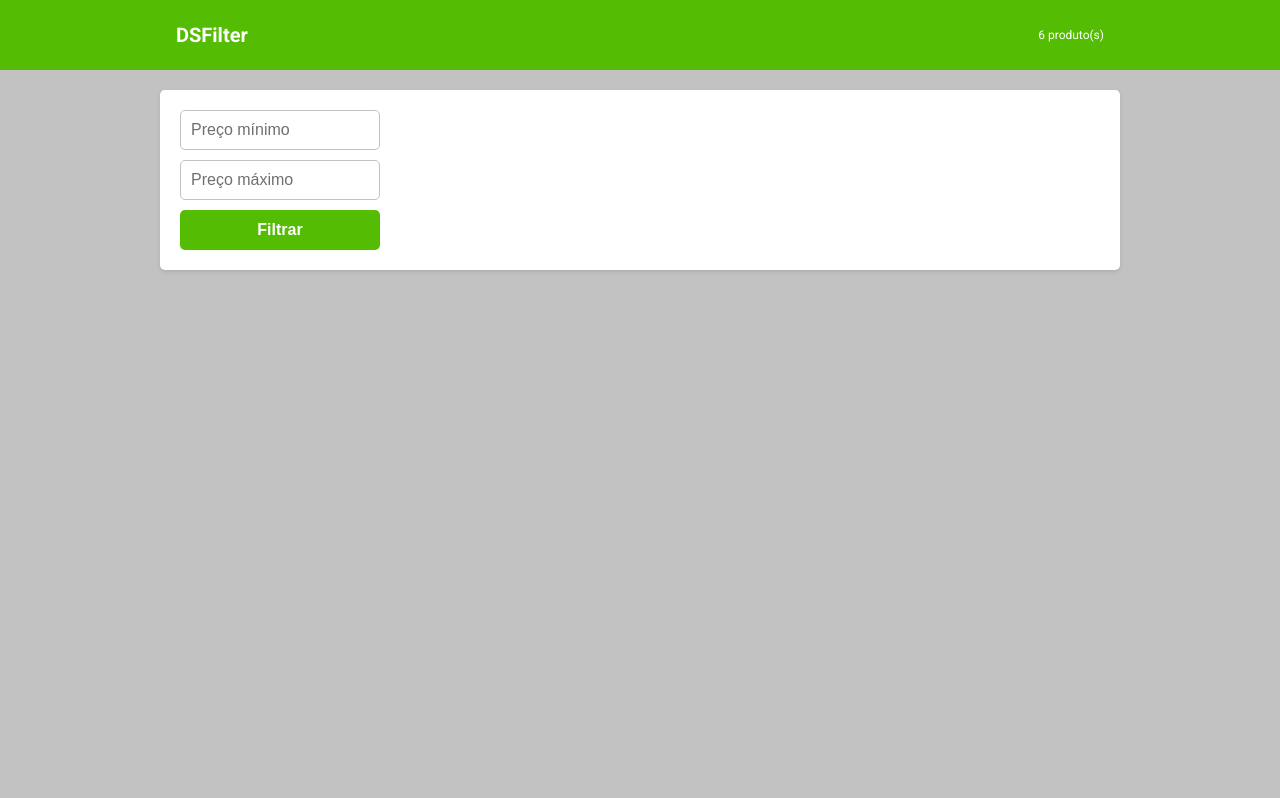
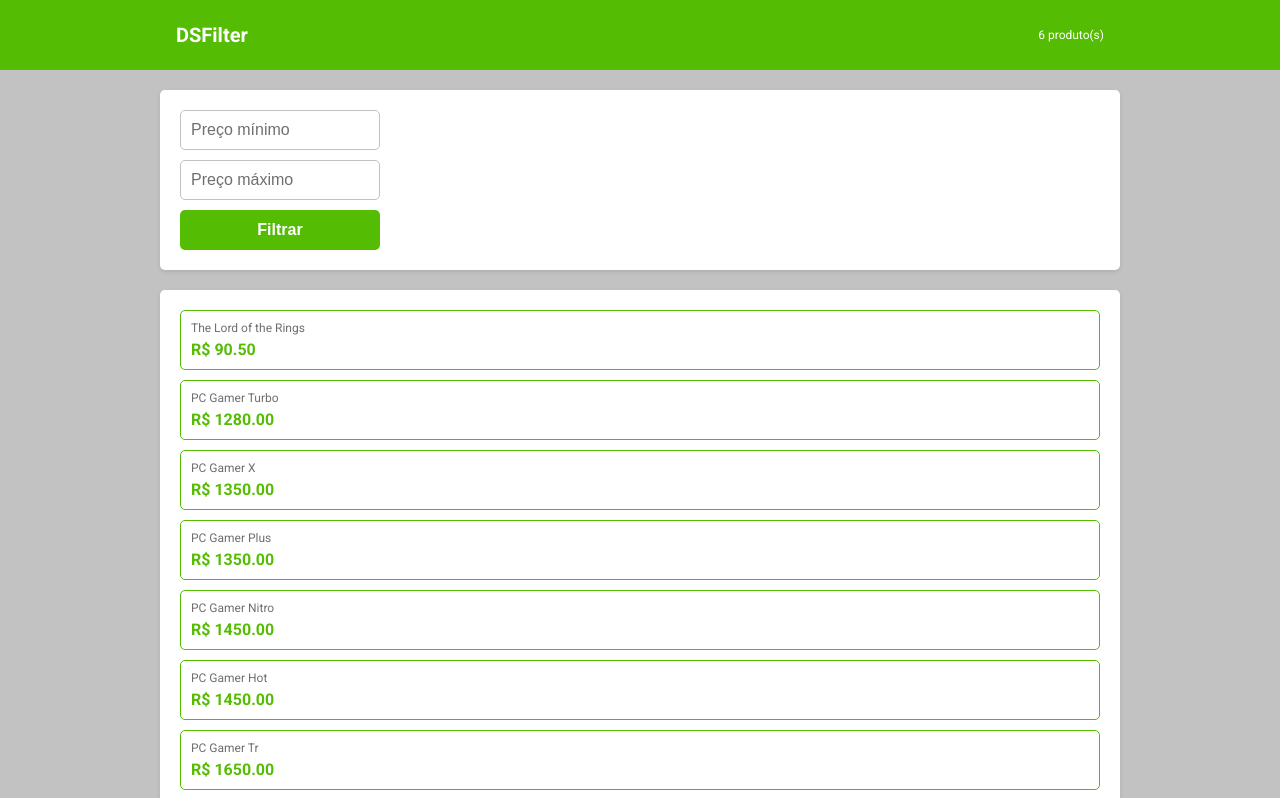
Before and after one commit to solucaoerp/dsfilter, a React (Vite) app: page / in a window 1280 px wide. Shown: the top 798 px of the page. Built offline with nearby package versions, Linux system fonts and the light colour scheme.

Commit message:
ProductList component and refactorings

```diff
--- a/src/App.tsx
+++ b/src/App.tsx
@@ -1,16 +1,39 @@
+import { useEffect, useState } from "react";
+
+import Header from "./components/common/Header";
 import Card from "./components/common/Card";
+
 import Filter from "./components/common/Filter";
-import Header from "./components/common/Header";
+import ProductList from "./components/common/ProductList";
+import { ProductDTO } from "./models/product";
+import { findByPrice } from "./services/product-service";
 
 export default function App() {
+  const [products, setProducts] = useState<ProductDTO[]>([]);
+  const [initialLoadComplete, setInitialLoadComplete] = useState(false);
+
+  useEffect(() => {
+    const allProducts = findByPrice(0, Number.MAX_VALUE);
+    setProducts(allProducts);
+    setInitialLoadComplete(true);
+  }, []);
+
+  function handleFilter(minPrice: number, maxPrice: number) {
+    const filteredProducts = findByPrice(minPrice, maxPrice);
+    setProducts(filteredProducts);
+  }
+
   return (
     <>
       <Header />
       <main>
         <Card>
-          <Filter />
+          <Filter onFilter={handleFilter} />
+        </Card>
+        <Card>
+          <ProductList products={products} initialLoadComplete={initialLoadComplete} />
         </Card>
       </main>
     </>
-  )
+  );
 }
--- a/src/components/common/Filter/index.tsx
+++ b/src/components/common/Filter/index.tsx
@@ -1,9 +1,14 @@
 import { useState } from 'react';
+
 import styles from './Filter.module.css';
 import { ChangeEventTypeCustom, FormEventTypeCustom } from '../../../utils/TypesEvents';
 import { FilterData } from '../../../types/FilterTypes';
 
-export default function Filter() {
+type FilterProps = {
+    onFilter: (minPrice: number, maxPrice: number) => void;
+};
+
+export default function Filter({ onFilter }: FilterProps) {
     const [filterData, setFilterData] = useState<FilterData>({});
 
     function handleInputChange(event: ChangeEventTypeCustom) {
@@ -14,10 +19,7 @@ export default function Filter() {
 
     function handleSubmit(event: FormEventTypeCustom) {
         event.preventDefault();
-        const minValue = filterData.minPrice ?? 0;
-        const maxValue = filterData.maxPrice ?? Number.MAX_VALUE;
-
-        console.log('Filtrando valores entre:', minValue, 'e', maxValue);
+        onFilter(filterData.minPrice ?? 0, filterData.maxPrice ?? Number.MAX_VALUE);
     }
 
     return (
--- /dev/null
+++ b/src/components/common/ProductList/index.tsx
@@ -0,0 +1,27 @@
+import './styles.css';
+import { ProductDTO } from "../../../models/product";
+
+type ProductListProps = {
+    products: ProductDTO[];
+    initialLoadComplete: boolean;
+};
+
+function ProductList({ products, initialLoadComplete }: ProductListProps) {
+
+    if (products.length === 0 && initialLoadComplete) {
+        return <p className="noProductsMessage">Nenhum produto foi encontrado nesta faixa de preço.</p>;
+    }
+
+    return (
+        <div className="productList">
+            {products.map((product) => (
+                <div key={product.id} className="productItem">
+                    <h3 className="productName">{product.name}</h3>
+                    <p className="productPrice">R$ {product.price.toFixed(2)}</p>
+                </div>
+            ))}
+        </div>
+    );
+}
+
+export default ProductList;
--- /dev/null
+++ b/src/components/common/ProductList/styles.css
@@ -0,0 +1,38 @@
+.productList {
+    width: 100%;
+}
+
+.productItem {
+    margin-bottom: 10px;
+    padding: 10px;
+    border-radius: 5px;
+    border: 1px solid #55BC04;
+    background: #FFF;
+    box-sizing: border-box;
+}
+
+.productName {
+    color: #6F6F6F;
+    font-family: Roboto, sans-serif;
+    font-size: 12px;
+    font-style: normal;
+    font-weight: 400;
+    line-height: normal;
+    margin: 0 0 5px;
+}
+
+.productPrice {
+    color: #55BC04;
+    font-family: Roboto, sans-serif;
+    font-size: 16px;
+    font-style: normal;
+    font-weight: 700;
+    line-height: normal;
+}
+
+.noProductsMessage {
+    color: #ff0000;
+    font-size: 16px;
+    padding: 20px;
+    text-align: center;
+}
--- a/src/services/product-service.ts
+++ b/src/services/product-service.ts
@@ -1,8 +1,8 @@
 import { ProductDTO } from "../models/product";
 import { products } from '../data/products';
 
-export const findByPrice = (min: number, max: number): ProductDTO[] => {
+export function findByPrice(min: number, max: number): ProductDTO[] {
     return products
-        .filter(product => product.price >= min && product.price <= max)
-        .sort((a, b) => a.price - b.price);
-};
+        .filter((product: ProductDTO) => product.price >= min && product.price <= max)
+        .sort((a: ProductDTO, b: ProductDTO) => a.price - b.price);
+}
```
